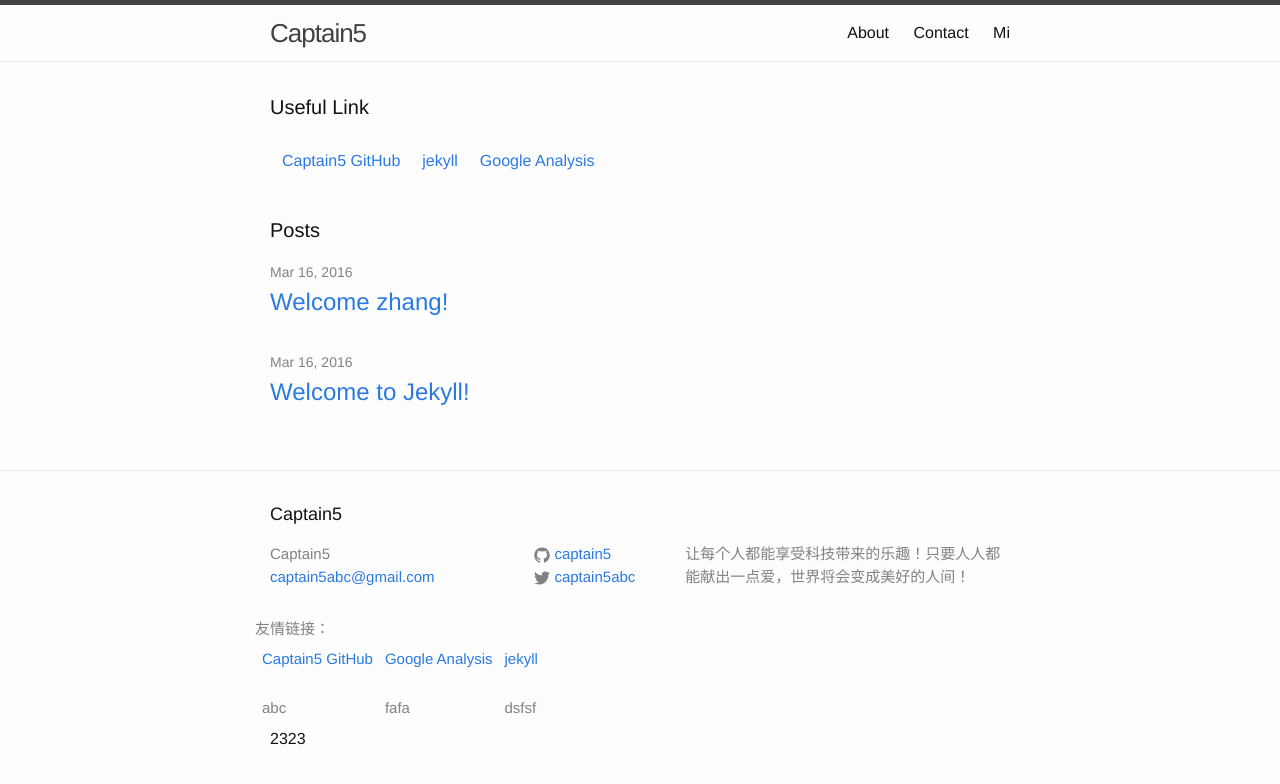
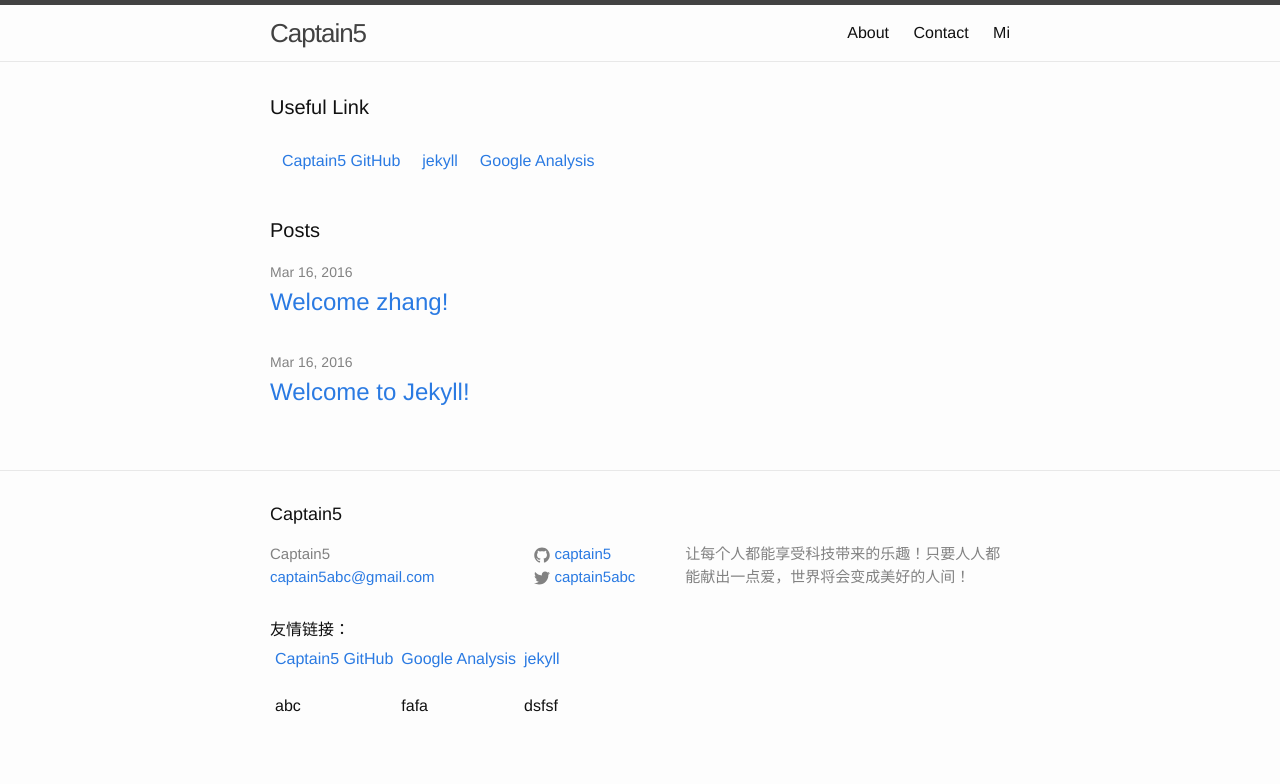
Before and after one commit to captain5/captain5.github.io, a Jekyll site: the page built from index.html, in a window 1280 px wide. Shown: the top 784 px of the page. Built offline with Jekyll 4.4.1, drawn with Linux system fonts in a browser that asks for light colours.

Commit message:
Update footer.html

```diff
--- a/_includes/footer.html
+++ b/_includes/footer.html
@@ -31,7 +31,10 @@
       <div class="footer-col footer-col-3">
         <p>{{ site.description }}</p>
       </div>
-       <table cellpadding=5>
+
+    </div>
+
+    <table cellpadding=3>
       友情链接：
       <tr>
         <td><p><a href="https://github.com/captain5"  target="_black">Captain5 GitHub</a></p></td>
@@ -44,10 +47,7 @@
         <td>dsfsf</td>
       </tr>
      </table>
-    </div>
-    <div>
-    2323
-   </div>
+
 
   </div>
 
```
